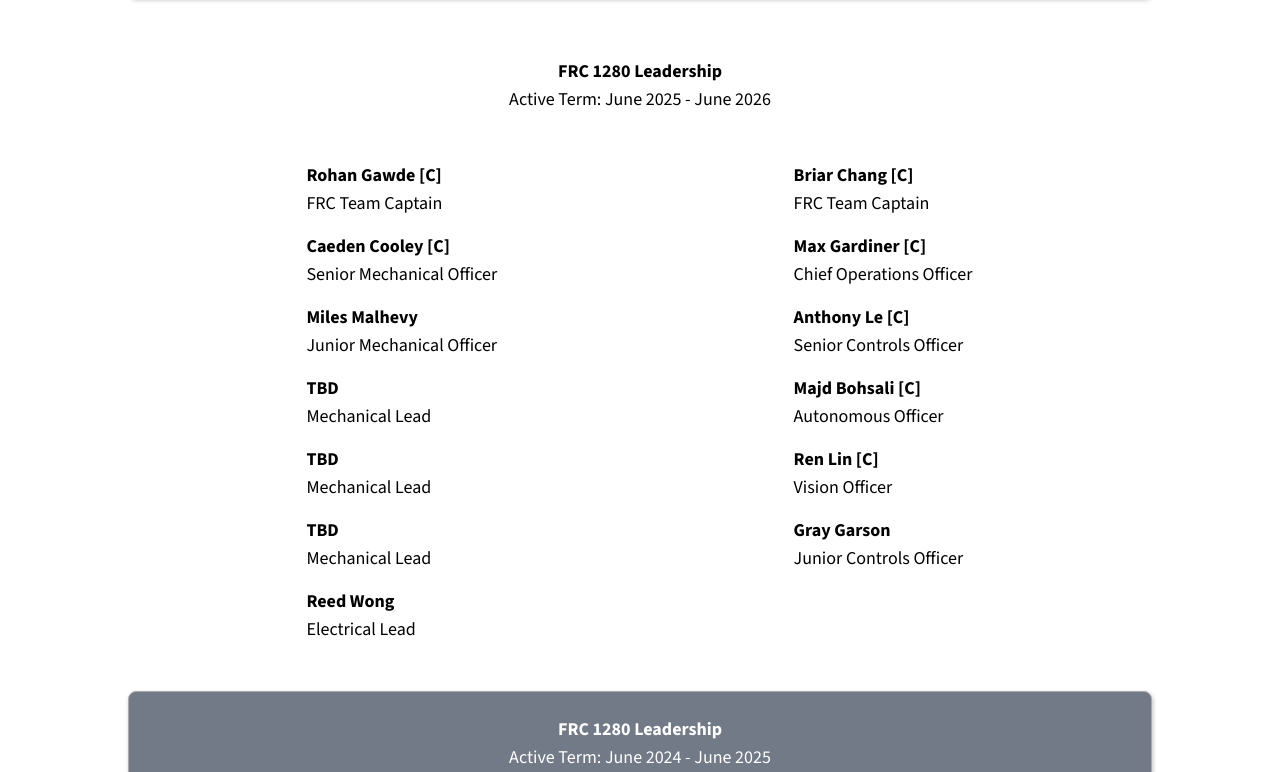
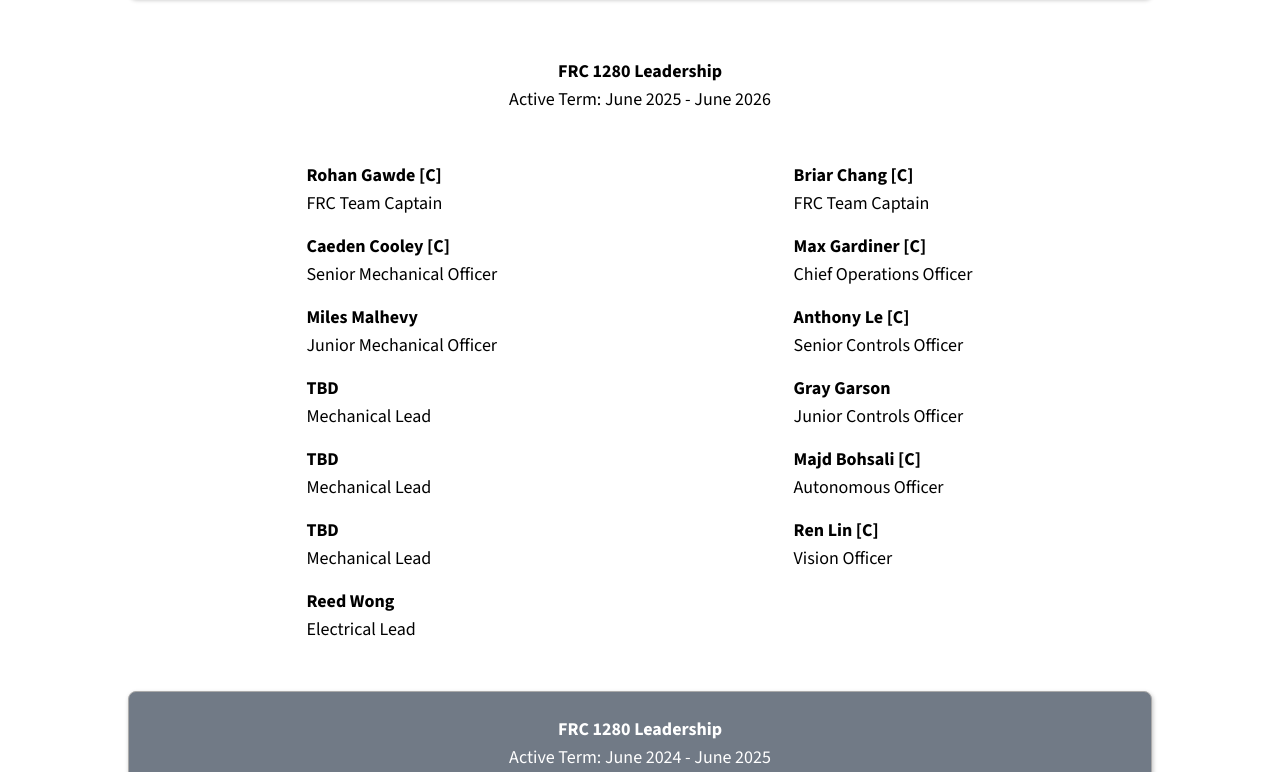
Before and after one commit to Team-1280/1280-website, a React (Vite) app in the folder app/: page /leadership in a window 1280 px wide. Shown: the part 488-1260 px from the top of the page. Built offline with nearby package versions, Linux system fonts and the light colour scheme.

Commit message:
Rearrange leadership

```diff
--- a/app/src/pages/Leadership.jsx
+++ b/app/src/pages/Leadership.jsx
@@ -96,6 +96,13 @@ const Leadership = () => (
             </div>
             <div className="p-2" />
             <div className="font-bold">
+              Gray Garson
+            </div>
+            <div className="leading-normal">
+              Junior Controls Officer
+            </div>
+            <div className="p-2" />
+            <div className="font-bold">
               Majd Bohsali [C]
             </div>
             <div className="leading-normal">
@@ -107,13 +114,6 @@ const Leadership = () => (
             </div>
             <div className="leading-normal">
               Vision Officer
-            </div>
-            <div className="p-2" />
-            <div className="font-bold">
-              Gray Garson
-            </div>
-            <div className="leading-normal">
-              Junior Controls Officer
             </div>
             <div className="p-2" />
           </div>
```
